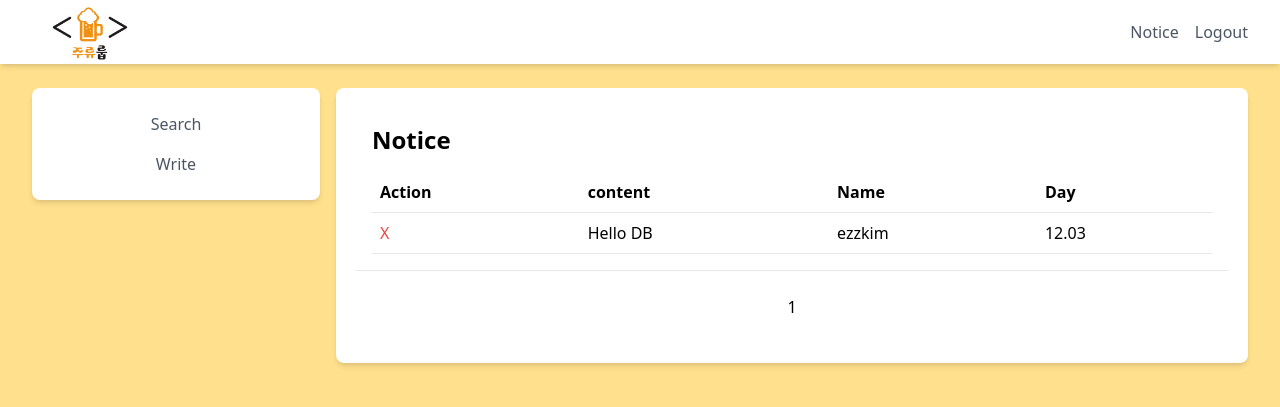
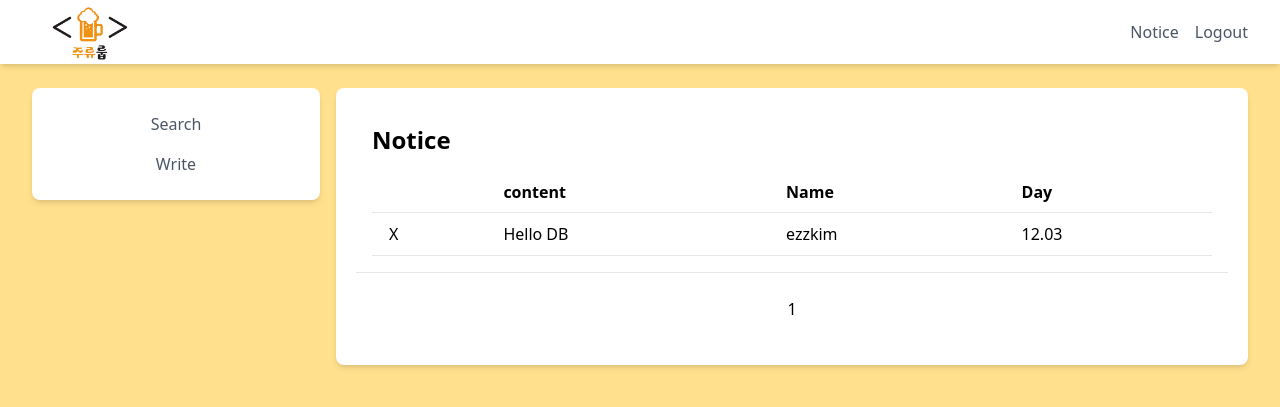
Before and after one commit to mchaewon/alcohol_order_service, a Flask app: template templates/manager_search.html in a window 1280 px wide. Shown: the top 407 px of the page. Run offline with Flask 2, Linux system fonts and the light colour scheme; the template is opened without the code that fills it, so the values that code supplies are empty; some libraries are stand-ins or nearby versions.

Commit message:
modify manager

```diff
--- a/templates/manager_search.html
+++ b/templates/manager_search.html
@@ -23,7 +23,7 @@
                 <table class="w-full text-left border-collapse">
                     <thead>
                         <tr>
-                            <th class="p-2 border-b">Action</th>
+                            <th class="p-1 border-b"></th>
                             <th class="p-2 border-b">content</th>
                             <th class="p-2 border-b">Name</th>
                             <th class="p-2 border-b">Day</th>
@@ -32,8 +32,8 @@
                     <tbody>
                         <!-- Data rows -->
                         <tr>
-                            <td class="p-2 border-b">
-                                <button class="text-red-500 hover:text-red-700 focus:outline-none">X</button>
+                            <td class="border-b">
+                                <button class="ml-2 p-2  hover:bg-red-400 hover:text-white">X</button>
                             </td>
                             <td class="p-2 border-b cursor-pointer">Hello DB</td>
                             <td class="p-2 border-b">ezzkim</td>
```
